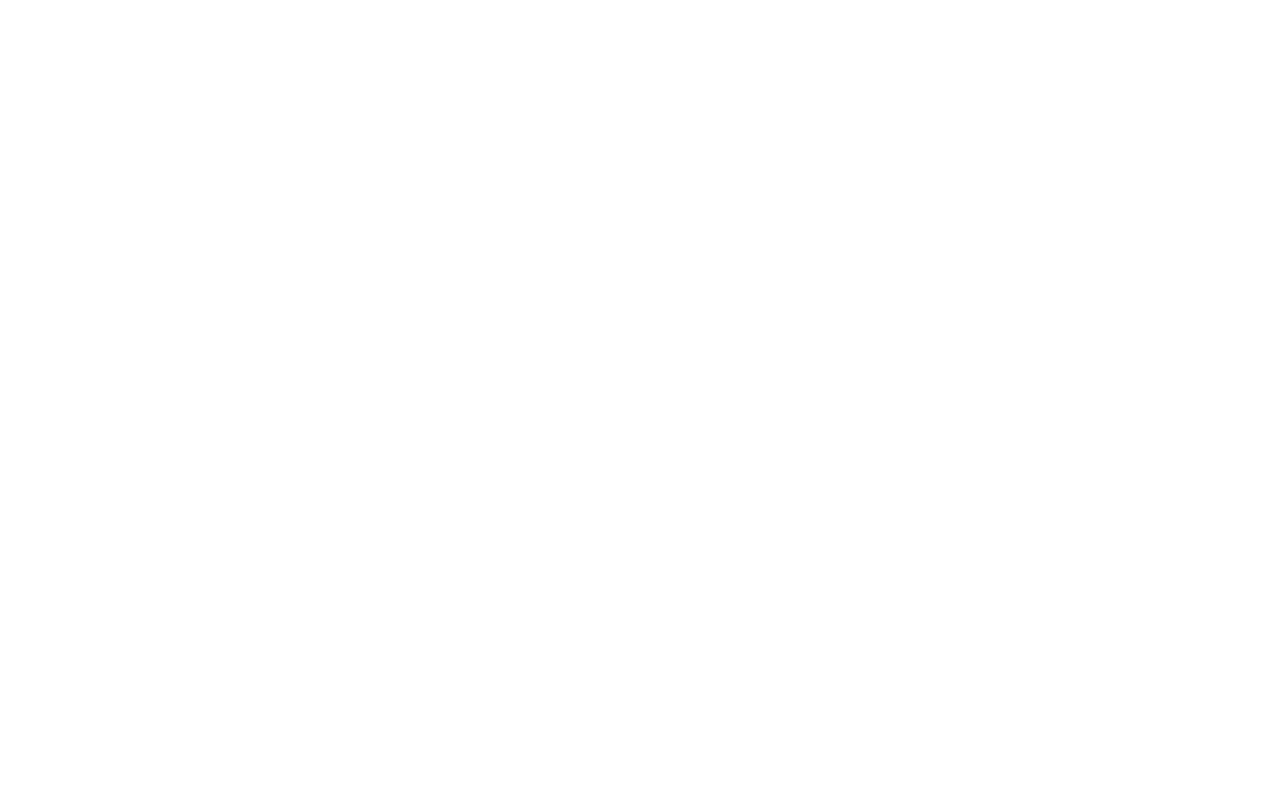
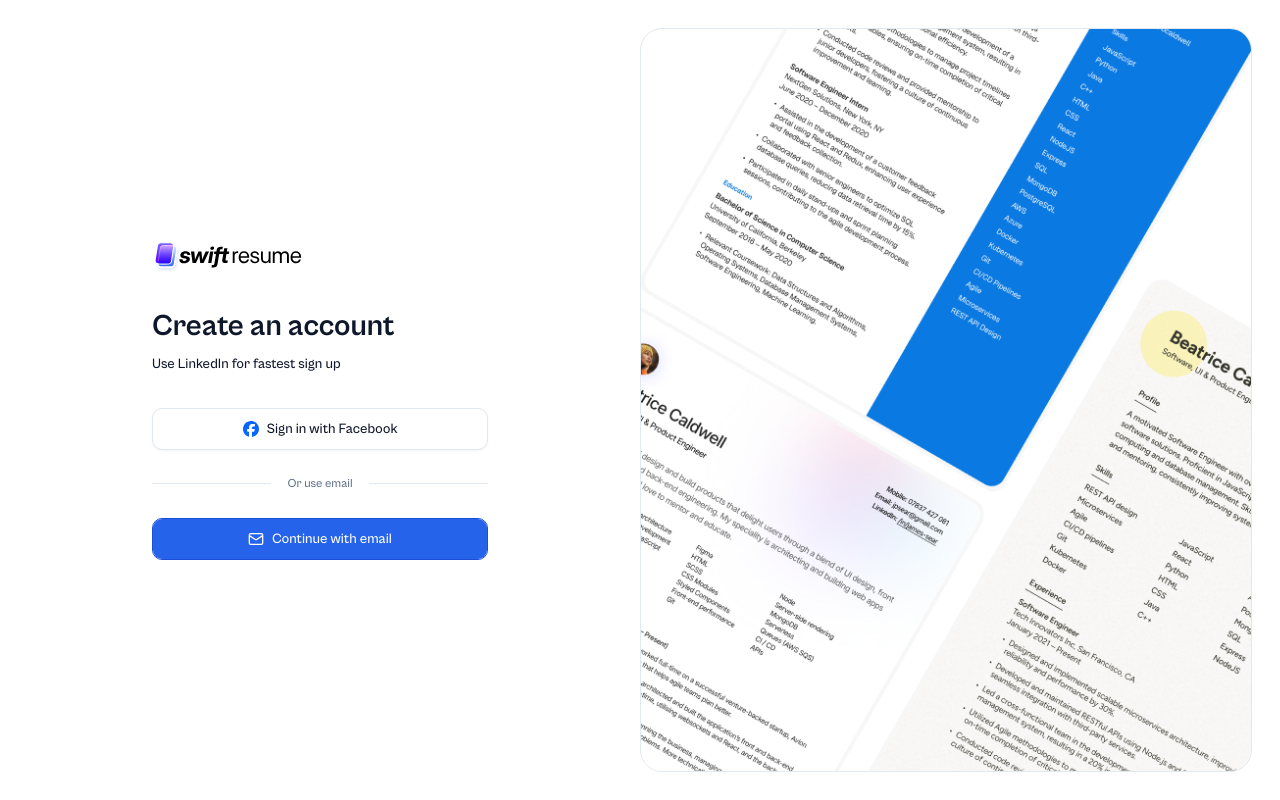
Before and after one commit to Mitwa-123/swift-resume, a React (Vite) app: page /create-account in a window 1280 px wide. Before the commit this address had no page. Built offline with nearby package versions, Linux system fonts and the light colour scheme.

Commit message:
feat (upadate) feedback fixes in create-account page

```diff
--- a/src/App.jsx
+++ b/src/App.jsx
@@ -1,8 +1,8 @@
   import { BrowserRouter, Routes, Route } from "react-router-dom";
   import SignIn from "./components/Pages/signIn";
   import SignUp from "./components/Pages/signUp";
-  import ForgotPassword from "./components/Pages/forgotPassword";
   import Home from "./components/Pages/home";
+import CreateAccount from "./components/Pages/createAccount";
 
   function App() {
     return (
@@ -11,7 +11,7 @@
           <Route path="/" element={<Home />} />
           <Route path="/signin" element={<SignIn />} />
           <Route path="/signup" element={<SignUp />} />
-          <Route path="/forgot-password" element={<ForgotPassword />} />
+          <Route path="/create-account" element={<CreateAccount />} />
         </Routes>
       </BrowserRouter>
     );
--- a/src/components/Pages/forgotPassword.jsx
+++ b/src/components/Pages/createAccount.jsx
@@ -5,11 +5,11 @@
 import { Separator } from "@/components/ui/separator";
 import mailLogo from "@/assets/images/mail.svg";
 
-export default function ForgotPassword() {
+export default function CreateAccount() {
   return (
     <>
       <AuthLayout>
-        <div className="w-full max-w-md">
+        <div className="w-full max-w-84">
           <AuthHeader
             title="Create an account"
             subtitle="Use LinkedIn for fastest sign up"
@@ -23,12 +23,12 @@
           <Separator className="my-6.5">
             <span>Or use email</span>
           </Separator>
+
+          <Button type="submit" className="w-full" size="lg">
+            <img src={mailLogo} alt="mail logo" />
+            Continue with email
+          </Button>
         </div>
-
-        <Button type="submit" className="w-full" size="lg">
-          <img src={mailLogo} alt="mail logo" />
-          Continue with email
-        </Button>
       </AuthLayout>
     </>
   );
--- a/src/components/Pages/signIn.jsx
+++ b/src/components/Pages/signIn.jsx
@@ -6,6 +6,7 @@
 import { Button } from "@/components/ui/button";
 import { Separator } from "@/components/ui/separator";
 import facebookLogo from "@/assets/images/facebook-logo.svg";
+import { Link } from "react-router-dom";
 
 export default function SignIn() {
   const handleSubmit = (e) => {
@@ -14,18 +15,18 @@
   return (
     <>
       <AuthLayout>
-        <div className="w-full max-w-md">
+        <div className="w-full max-w-84">
           <AuthHeader
             title="Sign in to your account"
             subtitle={
               <span>
                 Not a member?{" "}
-                <a
-                  href="/signup"
+                <Link
+                  to="/signup"
                   className="text-blue-600 hover:underline cursor-pointer"
                 >
                   Sign up
-                </a>
+                </Link>
               </span>
             }
           />
@@ -47,6 +48,7 @@
               id="email"
               type="email"
               placeholder="Email address"
+              autoComplete="email"
               className="mb-4"
             />
 
@@ -57,15 +59,16 @@
               id="password"
               type="password"
               placeholder="Password"
+              autoComplete="current-password"
               className="mb-1.25"
             />
 
-            <a
-              href="/forgot-password"
+            <Link
+              to="/forgot-password"
               className="text-sm font-medium leading-5 text-right block text-muted-foreground hover:text-primary hover:underline cursor-pointer mb-8.5"
             >
               Forgot password?
-            </a>
+            </Link>
 
             <Button type="submit" className="w-full" size="lg">
               Sign in
--- a/src/components/Pages/signUp.jsx
+++ b/src/components/Pages/signUp.jsx
@@ -11,7 +11,7 @@
   return (
     <>
       <AuthLayout>
-        <div className="w-full max-w-md">
+        <div className="w-full max-w-77.75">
           <AuthHeader
             title="Let’s get started"
             subtitle="Fill in your personal details"
@@ -44,7 +44,7 @@
               className="mb-8.5"
             />
 
-            <Button type="submit" className="w-full" size="lg">
+            <Button type="submit" className="w-full mb-1.5" size="lg">
               Sign up
             </Button>
           </form>
--- a/src/components/auth/AuthLayout.jsx
+++ b/src/components/auth/AuthLayout.jsx
@@ -4,7 +4,7 @@
   return (
     <div className="flex h-screen w-full overflow-hidden">
       <div className="w-1/2 flex items-center justify-center p-4">
-        <div className="inline-block">{children}</div>
+        <div className="w-full flex justify-center">{children}</div>
       </div>
 
       <div className="w-1/2 h-full p-7 pl-0">
--- a/src/components/ui/button.jsx
+++ b/src/components/ui/button.jsx
@@ -25,7 +25,7 @@
           "h-9 gap-1.5  px-2.5 in-data-[slot=button-group]:rounded-lg has-data-[icon=inline-end]:pr-2 has-data-[icon=inline-start]:pl-2",
         xs: "h-6 gap-1 rounded-[min(var(--radius-md),8px)] px-2 text-xs in-data-[slot=button-group]:rounded-lg has-data-[icon=inline-end]:pr-1.5 has-data-[icon=inline-start]:pl-1.5 [&_svg:not([class*='size-'])]:size-3",
         sm: "h-8 gap-1 rounded-[min(var(--radius-md),10px)] px-2.5 in-data-[slot=button-group]:rounded-lg has-data-[icon=inline-end]:pr-1.5 has-data-[icon=inline-start]:pl-1.5",
-        lg: "py-2.5 gap-2 px-22  has-data-[icon=inline-end]:pr-3 has-data-[icon=inline-start]:pl-3",
+        lg: "py-2.5 gap-2 px-22 w-full  has-data-[icon=inline-end]:pr-3 has-data-[icon=inline-start]:pl-3",
         icon: "size-9",
         "icon-xs":
           "size-6 rounded-[min(var(--radius-md),8px)] in-data-[slot=button-group]:rounded-lg [&_svg:not([class*='size-'])]:size-3",
```
Also changed, not shown: src/assets/images/google-logo.svg (added).
